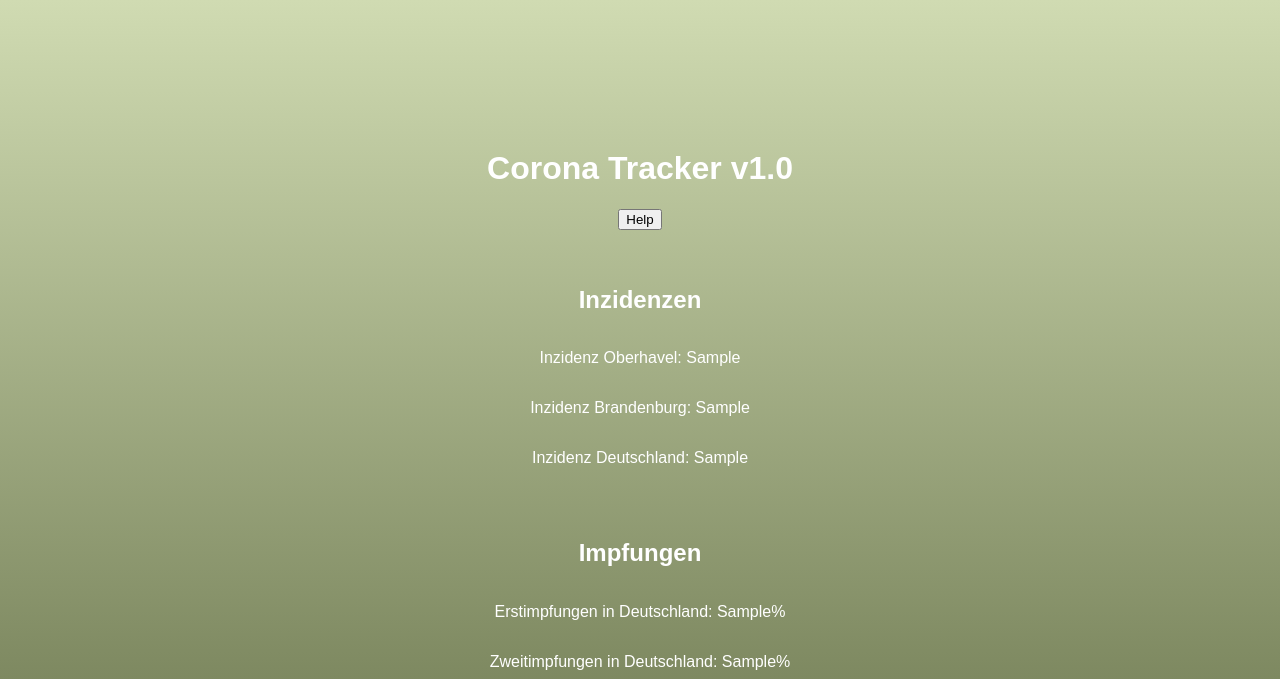
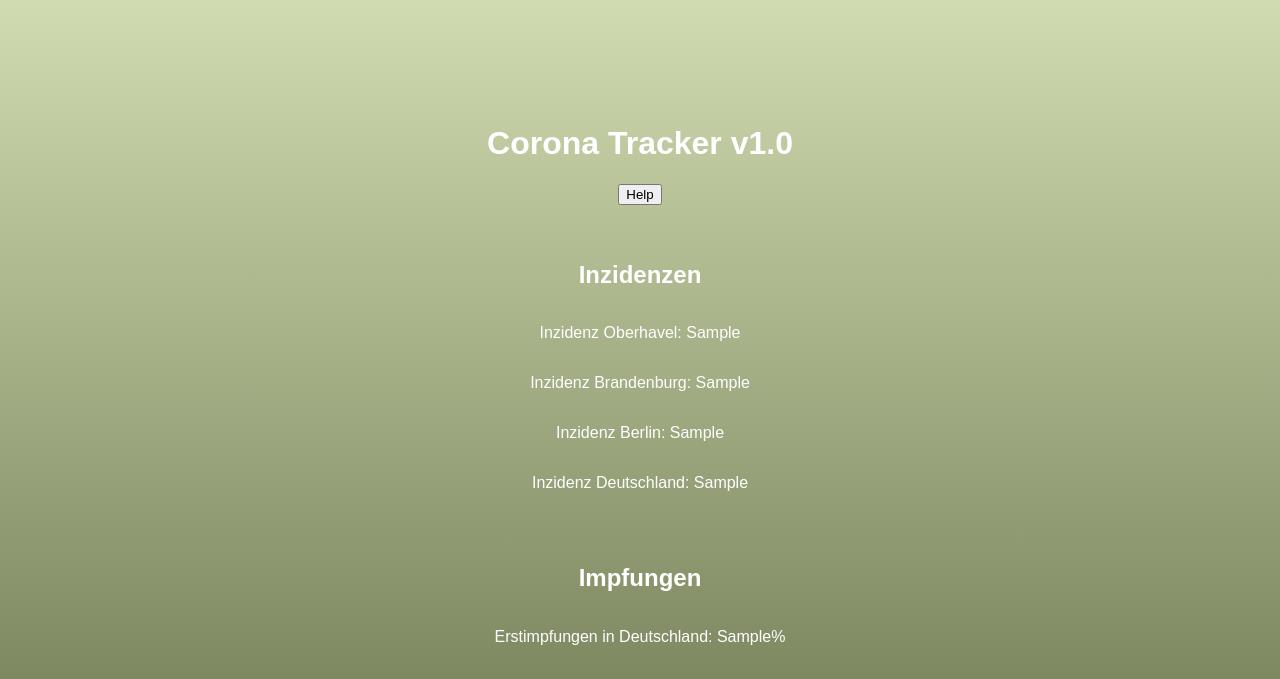
Before and after one commit to DerSchokolo/Corona-Tracker-Python-v1.0, a Flask app: template templates/index.html in a window 1280 px wide. Shown: the top 679 px of the page. Run offline with Flask 2, Linux system fonts and the light colour scheme; the template is opened without the code that fills it: most values are stand-ins (such as "Sample title", 1, 10 or a date in 2020).

Commit message:
berlin added

```diff
--- a/app.py
+++ b/app.py
@@ -24,6 +24,15 @@ data_brandenburg = resp_brandenburg.json()
 incidence_brandenburg = data_brandenburg["data"]["BB"]["weekIncidence"]
 
 incidence_brandenburg = round(incidence_brandenburg, 1)
+
+# Berlin
+url_berlin = "https://api.corona-zahlen.org/states/BE"
+resp_berlin = requests.get(url=url_berlin)
+data_berlin = resp_berlin.json()
+
+incidence_berlin = data_berlin["data"]["BE"]["weekIncidence"]
+
+incidence_berlin = round(incidence_berlin, 1)
 
 
 # Deutschland
--- a/templates/help.html
+++ b/templates/help.html
@@ -4,7 +4,7 @@
 
     <head>
 
-        <title>Corona Tracker v1.1</title>
+        <title>Corona Tracker v1.0</title>
         <link rel="icon" href="/static/icon.png">
         <link rel="stylesheet" href="/static/style.css">
 
@@ -12,7 +12,7 @@
 
     <body>
 
-        <h1>Corona Tracker v1.1<v1 class="1"></v1></h1>
+        <h1>Corona Tracker v1.0<v1 class="1"></v1></h1>
         <a href="/"><button>Home</button></a>
         <br>
         <br>
--- a/templates/index.html
+++ b/templates/index.html
@@ -20,7 +20,8 @@
         <h2>Inzidenzen</h2>
         <p>Inzidenz Oberhavel: {{incidence_oberhavel}}</p>
         <p>Inzidenz Brandenburg: {{incidence_brandenburg}}</p>
-        <p> Inzidenz Deutschland: {{incidence_deutschland}}</p>
+        <p>Inzidenz Berlin: {{incidence_berlin}}</p>
+        <p>Inzidenz Deutschland: {{incidence_deutschland}}</p>
         <br>
         <br>
         <h2>Impfungen</h2>
```
